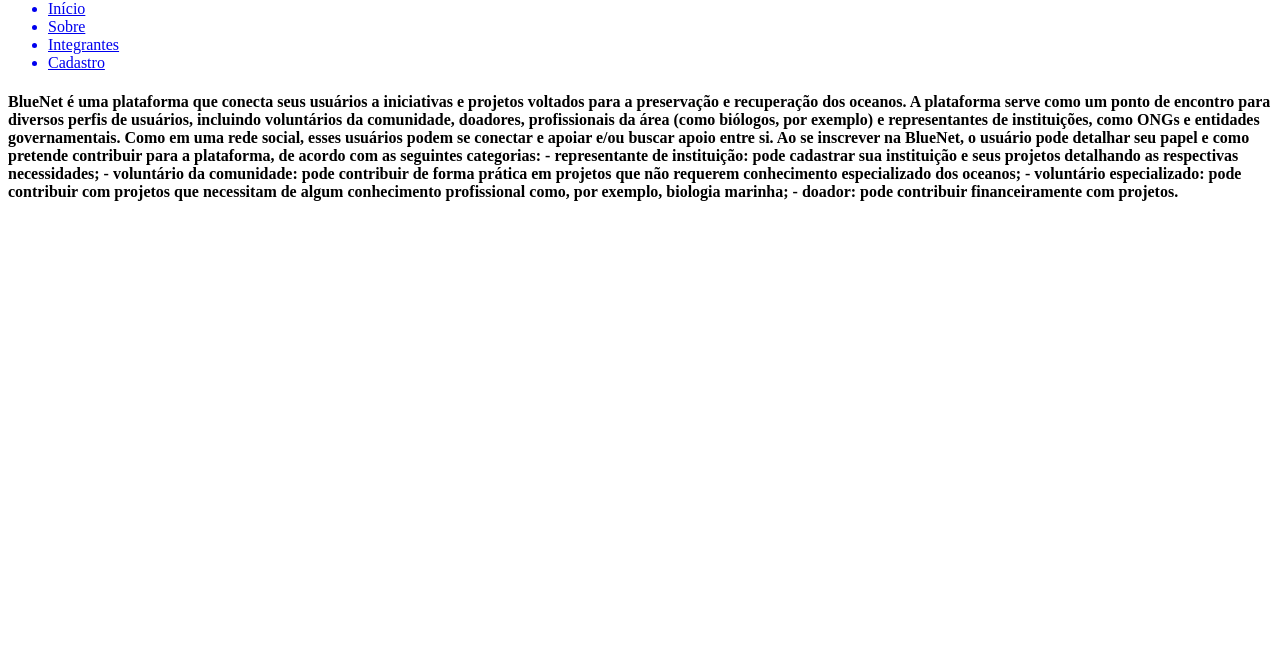
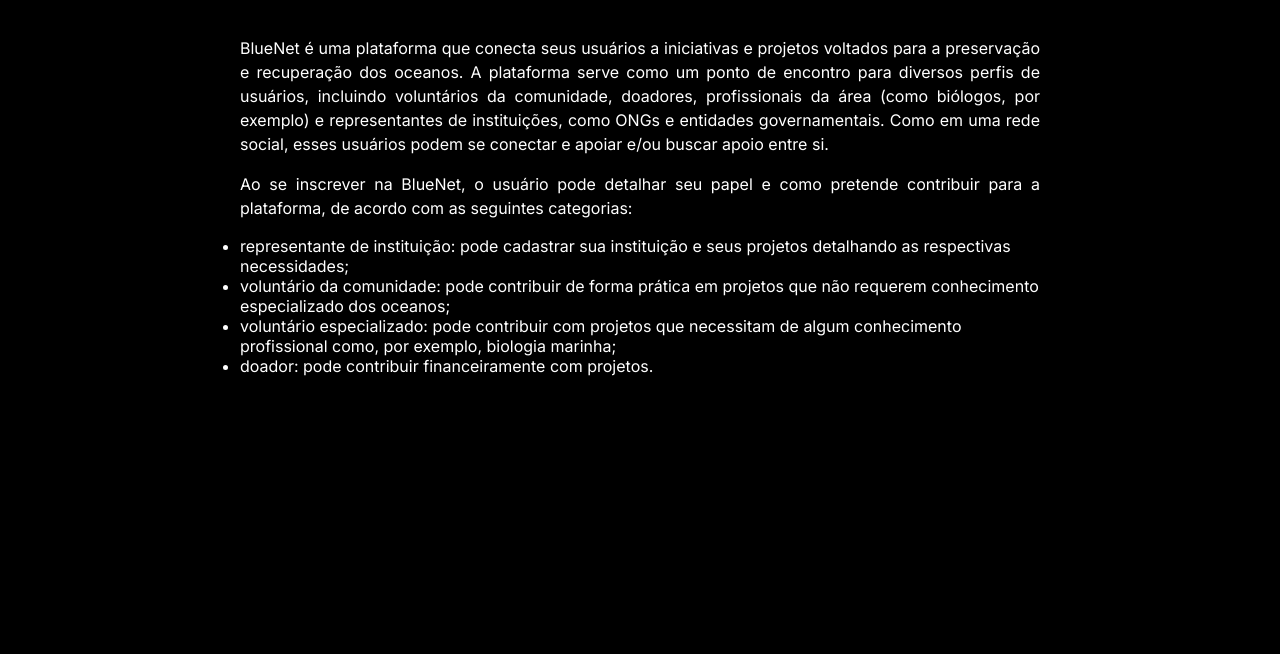
Before and after one commit to cahAmaral/bluenet, a plain HTML site: page sobre.html in a window 1280 px wide. Shown: the part 146-800 px from the top of the page. Drawn offline with Linux system fonts and the light colour scheme.

Commit message:
css sobre finalizado

```diff
--- a/estilo/style.css
+++ b/estilo/style.css
@@ -8,9 +8,7 @@
 	border: 0;
 	font-size: 100%;
 }
-ol, ul {
-	list-style: none;
-}
+
 a {
     text-decoration: none;
 }
@@ -30,6 +28,11 @@ body{
     color:#B4B3B3;
     font-size: 14pt;
 
+}
+.link-navegacao-atual{
+    color: white;
+    font-weight: bold;
+    font-size: 14pt;
 }
 .link-navegacao:visited{
     color: #B4B3B3;
@@ -67,3 +70,13 @@ body{
     align-items: center;
     padding-left: 128px;
 }
+.conteudo-principal-sobre{
+    max-width: 800px;
+    padding: 32px;
+    margin: 0 auto;
+}
+.conteudo-principal-sobre p{
+    text-align: justify;
+    line-height: 150%;
+    margin-bottom: 16px;
+}
--- a/sobre.html
+++ b/sobre.html
@@ -3,35 +3,42 @@
 <head>
     <meta charset="UTF-8">
     <meta name="viewport" content="width=device-width, initial-scale=1.0">
+    <link rel="stylesheet" href="./estilo/style.css">
     <title>Sobre</title>
 </head>
 <body>
-    <header>
+    <header class="cabecalho">
 
         <img src="./img/Group 2.png" alt="logo blue-net">
 
-     <ul>
-        <a href="./index.html"><li>Início</li></a>
-        <a href="./sobre.html"><li>Sobre</li></a>
-        <a href="./integrantes.html"><li>Integrantes</li></a>
-        <a href="./cadastro.html"><li>Cadastro</li></a>
-     </ul>
+
+       <a class="link-navegacao" href="./index.html">Início</a>
+       <a class="link-navegacao-atual" href="./sobre.html">Sobre</a>
+       <a class="link-navegacao" href="./integrantes.html">Integrantes</a>
+       <a class="link-cadastro" href="./cadastro.html">Cadastro</a>
+
     </header>
-    <main>
+
+    <main class="conteudo-principal-sobre">
         <p>
-            <h4>BlueNet é uma plataforma que conecta seus usuários a iniciativas e projetos voltados para
+            BlueNet é uma plataforma que conecta seus usuários a iniciativas e projetos voltados para
                 a preservação e recuperação dos oceanos. A plataforma serve como um ponto de encontro
                 para diversos perfis de usuários, incluindo voluntários da comunidade, doadores,
                 profissionais da área (como biólogos, por exemplo) e representantes de instituições, como
                 ONGs e entidades governamentais. Como em uma rede social, esses usuários podem se
                 conectar e apoiar e/ou buscar apoio entre si.
 
-                Ao se inscrever na BlueNet, o usuário pode detalhar seu papel e como pretende contribuir para a plataforma, de acordo com as seguintes categorias:
 
-                - representante de instituição: pode cadastrar sua instituição e seus projetos detalhando as respectivas necessidades;
-                - voluntário da comunidade: pode contribuir de forma prática em projetos que não requerem conhecimento especializado dos oceanos;
-                - voluntário especializado: pode contribuir com projetos que necessitam de algum conhecimento profissional como, por exemplo, biologia marinha;
-                - doador: pode contribuir financeiramente com projetos.</h4>
+        </p>
+        <p>
+            Ao se inscrever na BlueNet, o usuário pode detalhar seu papel e como pretende contribuir para a plataforma, de acordo com as seguintes categorias:
+            <ul>
+                <li>representante de instituição: pode cadastrar sua instituição e seus projetos detalhando as respectivas necessidades;</li>
+                <li>voluntário da comunidade: pode contribuir de forma prática em projetos que não requerem conhecimento especializado dos oceanos;</li>
+                <li>voluntário especializado: pode contribuir com projetos que necessitam de algum conhecimento profissional como, por exemplo, biologia marinha;</li>
+                <li>doador: pode contribuir financeiramente com projetos.</li>
+            </ul>
+
         </p>
     </main>
 </body>
```
Also changed, not shown: index.html (+1 -1 lines).
